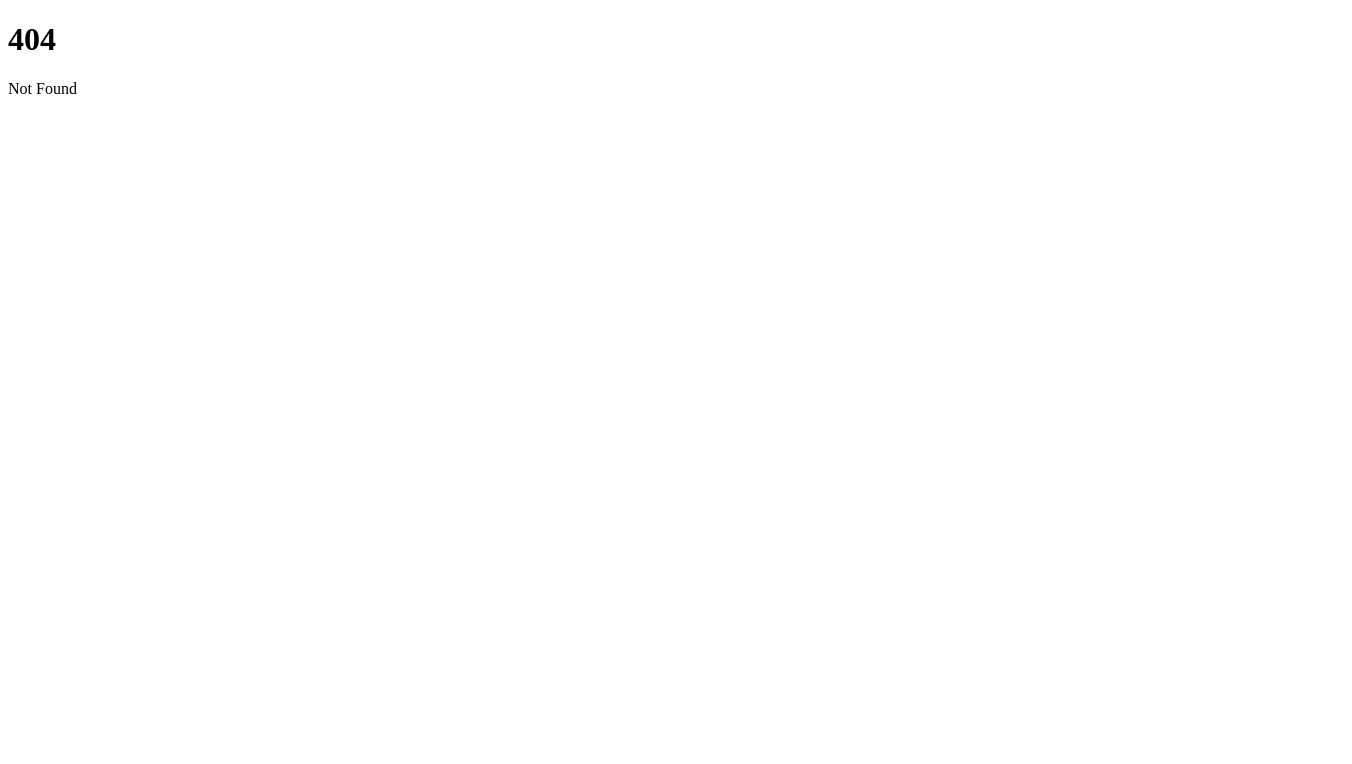
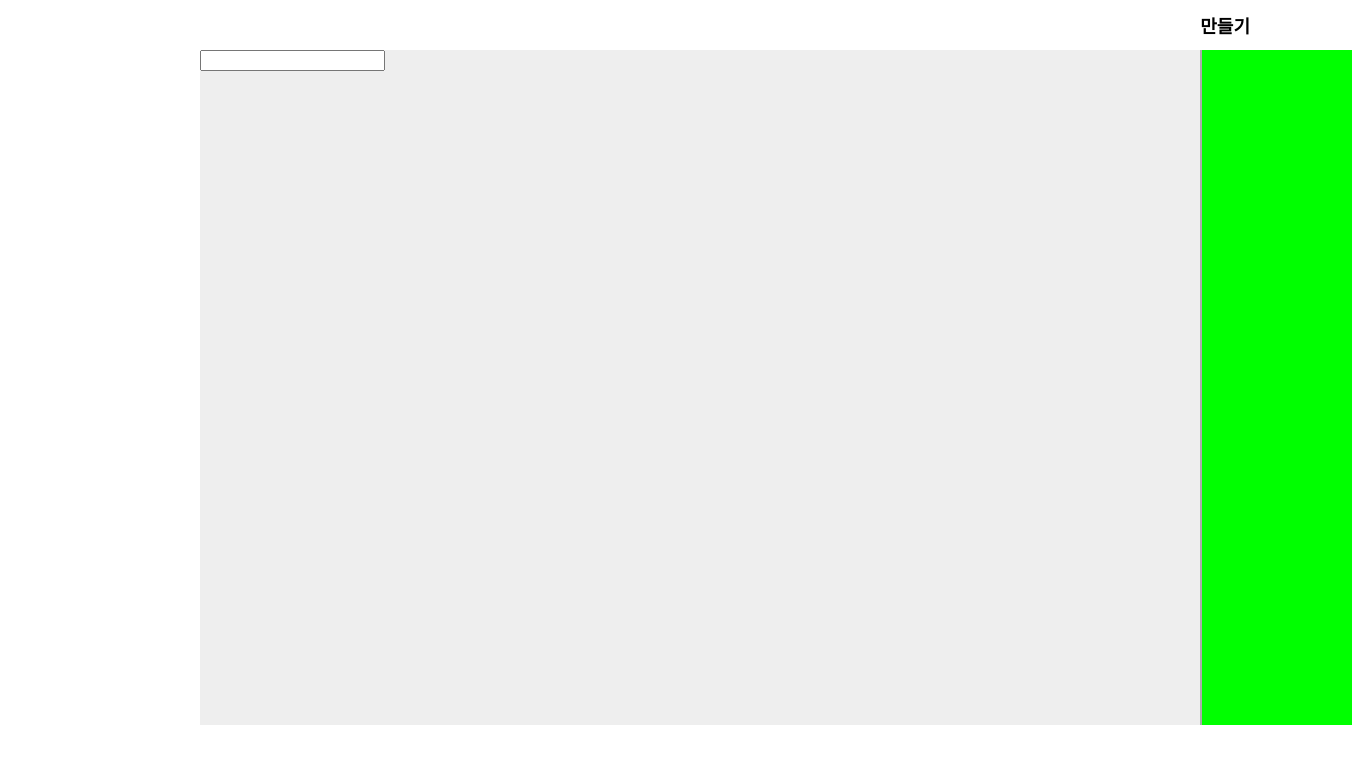
Before and after one commit to museekee/Easy_Portfolio, a SvelteKit app: page /make in a window 1280 px wide. Before the commit this address had no page. Shown: the top 764 px of the page, 1352 px wide, since content can reach past the window. Built offline with nearby package versions, Linux system fonts and the light colour scheme.

Commit message:
드래그 구현 완료

```diff
--- a/package.json
+++ b/package.json
@@ -12,6 +12,7 @@
 	"devDependencies": {
 		"@sveltejs/adapter-auto": "^2.0.0",
 		"@sveltejs/kit": "^1.5.0",
+		"@types/node": "^18.16.1",
 		"svelte": "^3.54.0",
 		"svelte-check": "^3.0.1",
 		"tslib": "^2.4.1",
--- a/src/app.html
+++ b/src/app.html
@@ -4,6 +4,13 @@
 		<meta charset="utf-8" />
 		<link rel="icon" href="%sveltekit.assets%/favicon.png" />
 		<meta name="viewport" content="width=device-width" />
+		<style>
+			body {
+				margin: 0;
+				width: 100vw;
+				height: calc(100vh - 50px);
+			}
+		</style>
 		%sveltekit.head%
 	</head>
 	<body data-sveltekit-preload-data="hover">
--- /dev/null
+++ b/src/routes/+layout.svelte
@@ -0,0 +1,22 @@
+<header>
+    <a href="/make">만들기</a>
+</header>
+
+<style>
+    header {
+        width: 100vw;
+        height: 50px;
+        display: flex;
+        flex-direction: row-reverse;
+        align-items: center;
+    }
+    header > a {
+        text-decoration: none;
+        color: #000000;
+        padding: 10px 30px;
+        font-size: 18px;
+        font-weight: bold;
+    }
+</style>
+
+<slot></slot>
--- a/src/routes/+page.svelte
+++ b/src/routes/+page.svelte
@@ -1,2 +1 @@
-<h1>Welcome to SvelteKit</h1>
-<p>Visit <a href="https://kit.svelte.dev">kit.svelte.dev</a> to read the documentation</p>
+<h1>대충 메인화면</h1>
--- /dev/null
+++ b/src/routes/make/+page.svelte
@@ -0,0 +1,83 @@
+<script lang="ts">
+    let editor: HTMLDivElement
+    let codeEditor: HTMLDivElement
+    let codeWidth = 1000
+    let codePercent: number;
+
+    let expanding = false
+    const mouse = {
+        x: 0
+    }
+
+	function startExpand(e: {
+        clientX: number;
+        pageX: number;
+}) {
+		expanding = true
+        mouse.x = e.clientX
+        codeWidth = codeEditor.clientWidth
+	}
+
+	function stopExpand() {
+		expanding = false
+	}
+
+	function expand(e: {
+        clientX: number;
+        pageX: number;
+}) {
+		if (!expanding) return
+        const dx = e.clientX - mouse.x;
+        codePercent = ((codeWidth + dx) * 100) / editor.clientWidth;
+		return
+	}
+</script>
+<svelte:window on:mouseup={expanding ? stopExpand : () => {}} on:mousemove={expanding ? expand : () => {}} />
+<main>
+    <div id="editor" bind:this={editor}>
+        <div class="code" style={`width: ${codePercent ? `${codePercent}%` : `${codeWidth}px`};`} class:expanding bind:this={codeEditor}><input /></div>
+        <div class="divider" class:expanding on:mousedown={startExpand}></div>
+        <div class="variables" class:expanding>
+
+        </div>
+    </div>
+</main>
+
+<style>
+    main {
+        display: grid;
+        grid-template-columns: 200px 1fr;
+        grid-template-rows: 1fr 75px;
+        width: 100%;
+        height: 100%;
+    }
+    #editor {
+        display: flex;
+        grid-column: 2;
+        grid-row: 1;
+    }
+    .code, .variables {
+        min-width: 150px;
+        height: 100%;
+        display: inline-block;
+    }
+    .code {
+        background: #eeeeee;
+        width: 50%;
+    }
+    .variables {
+        background-color: #00ff00;
+        flex: 1;
+    }
+    .divider {
+        width: 50%;
+        width: 2px;
+        background: #aaaaaa;
+        height: 100%;
+        cursor: ew-resize;
+    }
+    .expanding {
+        user-select: none;
+        pointer-events: none;
+    }
+</style>
```
Also changed, not shown: src/Nytension.ts (added, +17 -0 lines), 1 other file (tests, documents, lock files or other folders).
